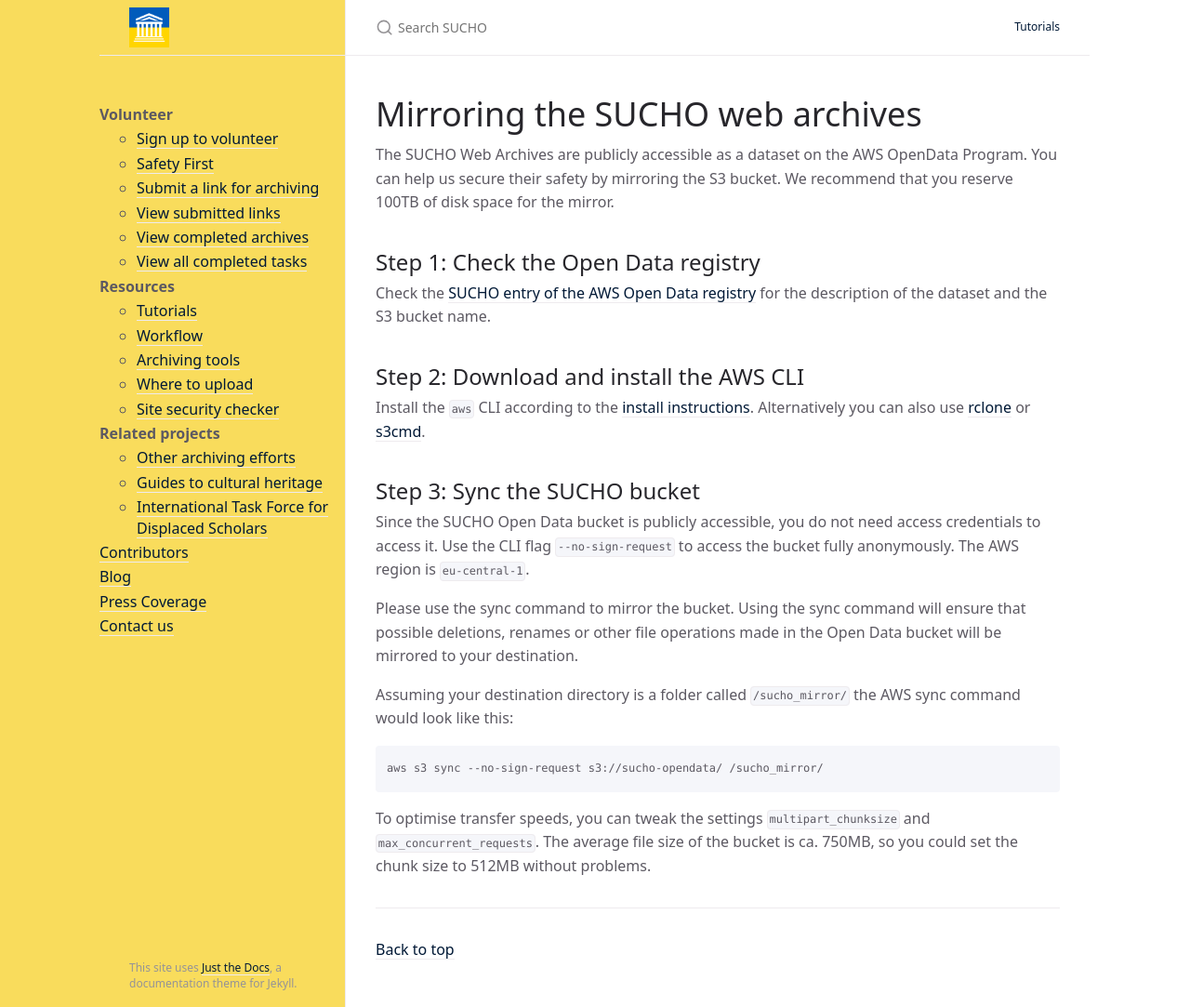
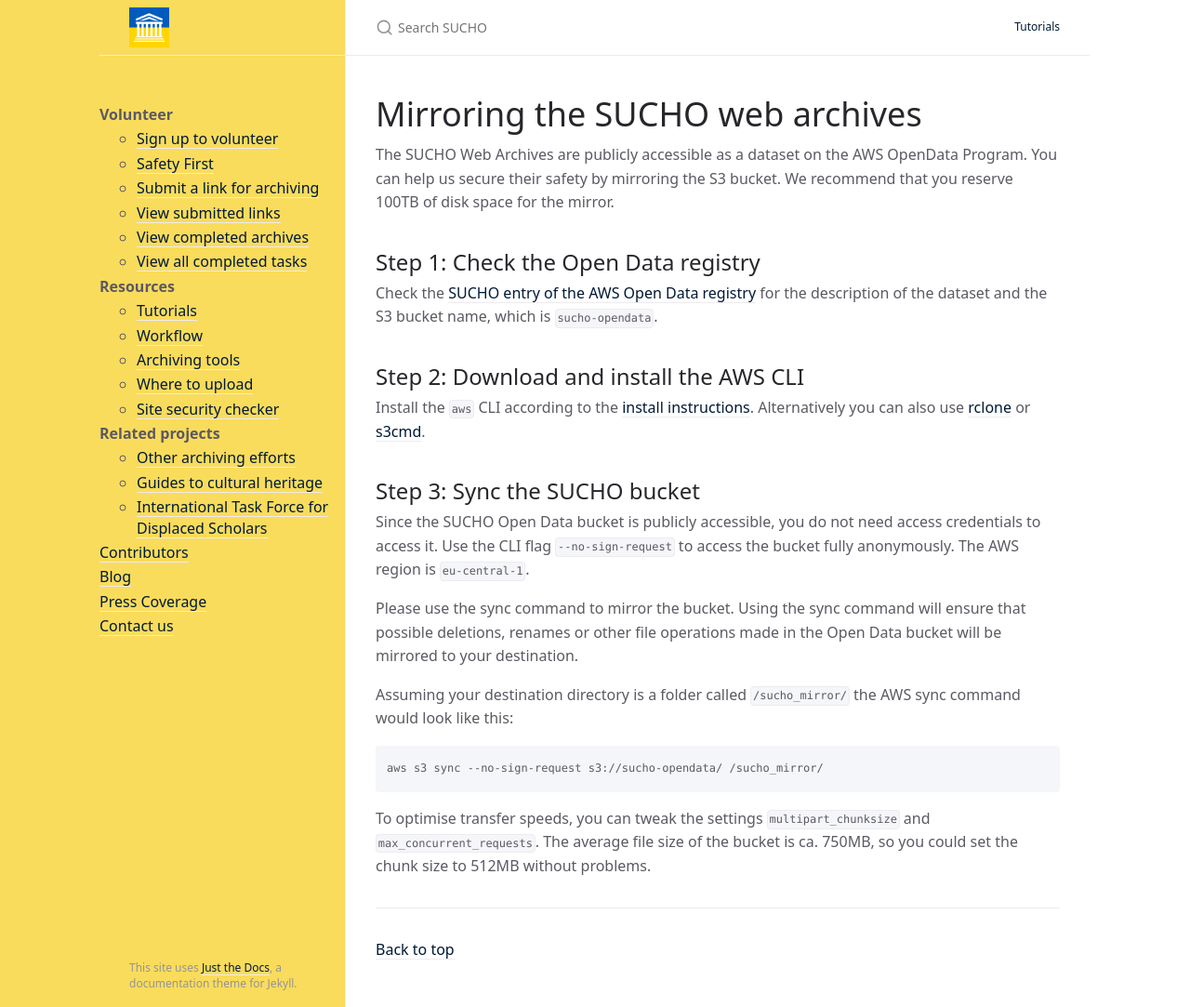
Before and after one commit to sucho-archiving/sucho-archiving.github.io, a Jekyll site: the page built from mirrroring.md, in a window 1280 px wide and 1083 px high. Shown: the whole window at 93% size. Built offline with Jekyll 4.4.1, drawn with Linux system fonts in a browser that asks for light colours.

Commit message:
Added bucket name

```diff
--- a/mirrroring.md
+++ b/mirrroring.md
@@ -10,7 +10,7 @@
 
 ## Step 1: Check the Open Data registry
 
-Check the [SUCHO entry of the AWS Open Data registry](https://registry.opendata.aws/sucho/) for the description of the dataset and the S3 bucket name.
+Check the [SUCHO entry of the AWS Open Data registry](https://registry.opendata.aws/sucho/) for the description of the dataset and the S3 bucket name, which is `sucho-opendata`.
 
 ## Step 2: Download and install the AWS CLI
 
```
